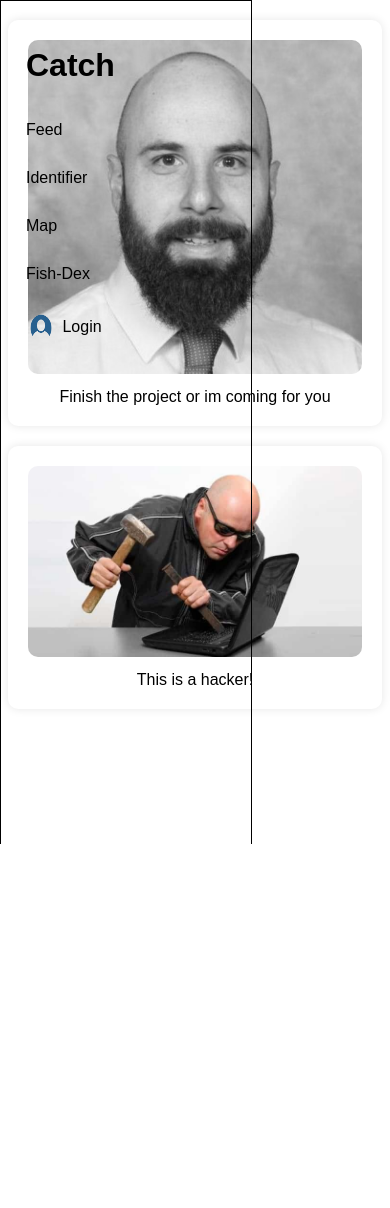
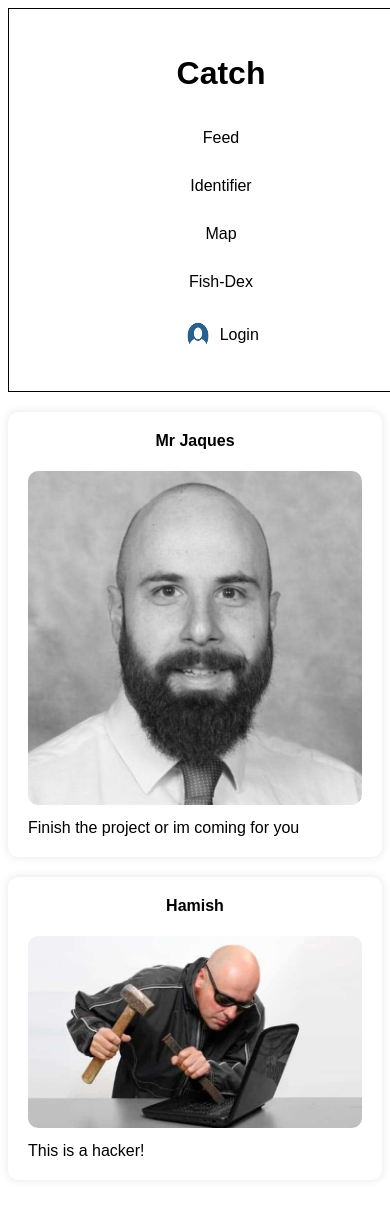
Before and after one commit to Treetrampler/FishingAppYr12Software, a Flask app: page / in a window 390 px wide; the page is wider, and only the part inside the window is pictured. Before the commit the page ends 844 px from the top of that part, so only its background shows below. Run offline with Flask 3, Linux system fonts and the light colour scheme; data comes from the database, SQL or seed files in the repository; both versions use the stored data as it was after the commit.

Commit message:
little bit of adaptive css

```diff
--- a/static/style.css
+++ b/static/style.css
@@ -93,6 +93,8 @@
     flex-direction: column;
     align-items: center;
     margin-top: 20px;
+    margin-left: clamp(200px, 20%, 300px); /* Leaves space for the sidebar */
+    width: calc(100% - clamp(200px, 20%, 300px)); /* Prevents overlap */
 }
 
 #content form {
@@ -131,7 +133,7 @@
 
 /* Style the posts */
 .posts {
-    width: 100%;
+    width: 90%;
     max-width: 500px;
 }
 
@@ -152,4 +154,31 @@
 
 .post p {
     margin: 0;
+    text-align: left;
+    flex-grow: 1;
 }
+
+.post h4 {
+    text-align: center;
+    vertical-align: center;
+    margin-top: 0;
+}
+
+/* Responsive Fix */
+@media (max-width: 768px) {
+    #sidebar {
+        position: relative; /* Sidebar moves with content */
+        width: 100%; /* Sidebar spans full width */
+        height: auto; /* Adjusts height automatically */
+        text-align: center;
+    }
+
+    #content {
+        margin-left: 0; /* Remove left margin on small screens */
+        width: 100%;
+    }
+
+    .posts {
+        width: 100%;
+    }
+}
--- a/templates/index.html
+++ b/templates/index.html
@@ -38,6 +38,7 @@
     <div class="posts">
         {% for post in posts %}
             <div class="post">
+                <h4>{{post[2]}}</h4>
                 <img src="{{ url_for('static', filename=post[0]) }}" alt="Post Image">
                 <p>{{ post[1] }}</p>
             </div>
```
Also changed, not shown: fishing_app.db, static/uploads/204e5d40-ed2c-41bc-ad35-f668aba42181.webp (added), static/uploads/Jaques.jpg (added), static/uploads/oldbackground_magic.jpg (added).
